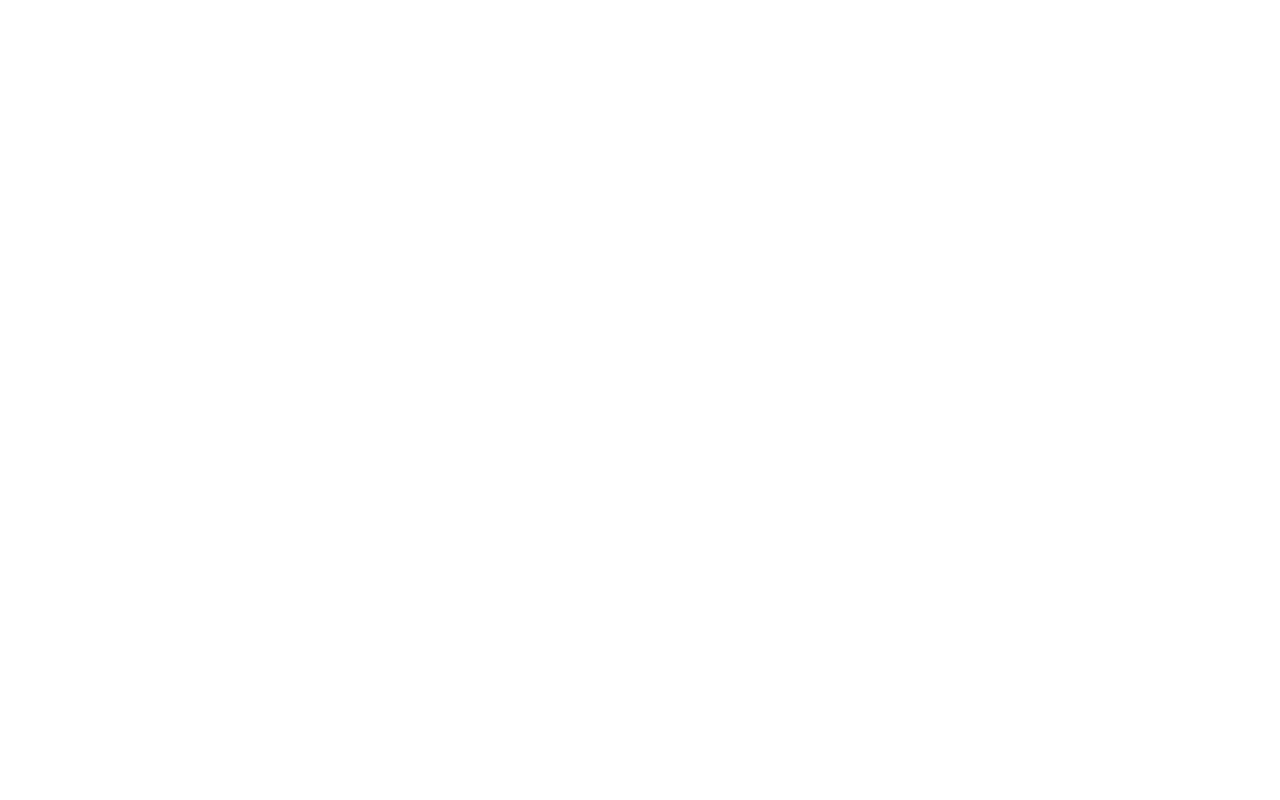
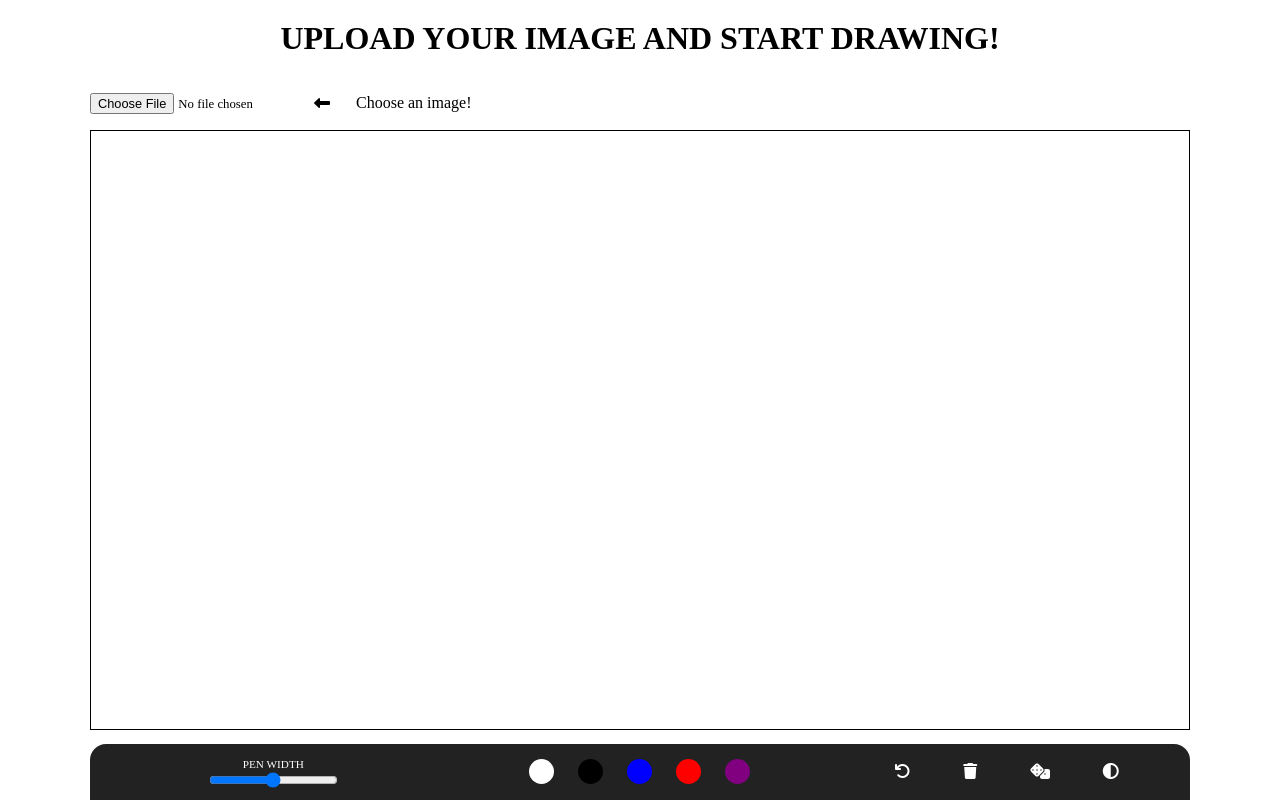
Before and after one commit to dsaglam94/imgCanvas_forESL, a website: page src/index.html in a window 1280 px wide. Drawn offline with Linux system fonts and the light colour scheme.

Commit message:
Finished the interface

```diff
--- a/src/index.html
+++ b/src/index.html
@@ -13,6 +13,45 @@
     <title>Canvas ESL Teaching</title>
 </head>
 <body>
+    <main class="main">
+        <h1 class="main__title">Upload your image and start drawing!</h1>
+        <label for="file-upload" class="file-label">
+            <input id="file-upload" class="file-input" type="file" accept="jpg, png, jpeg">
+            <i class="fas fa-long-arrow-alt-left"></i> Choose an image!
+        </label>
+        <div class="main__image--container">
+            <canvas class="canvas">
 
+            </canvas>
+        </div>
+        <div class="main__tools--container">
+            <div class="pen--container">
+                <label for="pen_range">pen width</label>
+                <input id="pen_range" type="range">
+            </div>
+            <div class="colors--container">
+                <button aria-label="changes the pen's color as 'white'" onclick="colorChange('#fff')" style="background-color: #fff;"></button>
+                <button aria-label="changes the pen's color as 'black'" onclick="colorChange('#000')" style="background-color: #000;"></button>
+                <button aria-label="changes the pen's color as 'blue'" onclick="colorChange('blue')" style="background-color: blue;"></button>
+                <button aria-label="changes the pen's color as 'red'" onclick="colorChange('red')" style="background-color: red;"></button>
+                <button aria-label="changes the pen's color as 'purple'" onclick="colorChange('purple')" style="background-color: purple;"></button>
+            </div>
+            <div class="tools--container">
+                <button aria-label="Undos the last drawing" class="undo">
+                    <i class="fas fa-undo"></i>
+                </button>
+                <button aria-label="clears all the drawings" class="clear">
+                    <i class="fas fa-trash"></i>
+                </button>
+                <button aria-label="opens the dice interface" class="dice">
+                    <i class="fas fa-dice"></i>
+                </button>
+                <button aria-label="changes the theme of the page" class="theme">
+                    <i class="fas fa-adjust"></i>
+                </button>
+            </div>
+        </div>
+        <!-- Dice interface -->
+    </main>
 </body>
 </html>
--- a/src/scss/main.scss
+++ b/src/scss/main.scss
@@ -0,0 +1,171 @@
+@import 'config';
+
+*,
+*::before,
+*::after {
+    box-sizing: inherit;
+}
+
+* {
+    margin: 0;
+    padding: 0;
+}
+
+html, body {
+    box-sizing: border-box;
+    scroll-behavior: smooth;
+}
+
+body {
+    line-height: 1.5;
+    -webkit-font-smoothing: antialiased;
+    overflow-x: hidden;
+    scroll-behavior: smooth;
+}
+
+ul {
+    list-style: none;
+}
+
+img, picture, video, canvas, svg {
+    display: block;
+    max-width: 100%;
+}
+
+input, button, textarea, select {
+    font: inherit;
+    cursor: pointer;
+}
+
+h1, h2, h3, h4 {
+    line-height: 1.4;
+}
+
+button {
+    background-color: transparent;
+    outline: none;
+    border: none;
+    color: #fff;
+}
+
+.main {
+    min-height: 100vh;
+    width: 100%;
+    display: flex;
+    flex-direction: column;
+    align-items: center;
+    justify-content: space-between;
+
+    &__title {
+        text-transform: uppercase;
+        padding-block: .5em;
+    }
+
+    .file-label {
+        width: 1100px;
+        max-width: 100%;
+        display: flex;
+        align-items: center;
+        gap: 1rem;
+        cursor: pointer;
+
+        & input {
+            font-size: .8rem;
+        }
+
+        & i {
+            animation: wiggleLeft 2s linear infinite;
+
+            @keyframes wiggleLeft {
+                0% {
+                    transform: translateX(0);
+                }
+                50% {
+                    transform: translateX(-10px);
+                }
+                0% {
+                    transform: translateX(0);
+                }
+            }
+        }
+    }
+
+    &__image--container {
+        width: 1100px;
+        max-width: 100%;
+        height: 600px;
+        border: 1px solid black;
+    }
+
+    &__tools--container {
+        width: 1100px;
+        max-width: 100%;
+        height: 7vh;
+        display: flex;
+        align-items: center;
+        justify-content: space-around;
+        background: #222;
+        border-top-left-radius: 1rem;
+        border-top-right-radius: 1rem;
+        color: #fff;
+
+        & .pen--container {
+            width: 30%;
+            height: 100%;
+            display: flex;
+            flex-direction: column;
+            align-items: center;
+            justify-content: center;
+
+            & label {
+                text-transform: uppercase;
+                font-size: .7rem;
+            }
+        }
+
+        & .colors--container {
+            width: 30%;
+            height: 100%;
+            display: flex;
+            align-items: center;
+            justify-content: center;
+            gap: 1.5rem;
+
+            & > * {
+                cursor: pointer;
+                width: 25px;
+                height: 25px;
+                border-radius: 50%;
+
+                &:hover,
+                &:focus {
+                    scale: 1.2;
+                    border: 1px solid #fff;
+                }
+            }
+
+            & button:first-of-type:hover,
+            & button:first-of-type:focus {
+            border: 1px solid red;
+            }
+        }
+
+        & .tools--container {
+            width: 30%;
+            height: 100%;
+            display: flex;
+            align-items: center;
+            justify-content: space-evenly;
+
+            & button {
+                cursor: pointer;
+
+                &:hover,
+                &:focus {
+                    scale: 1.2;
+                    color: red;
+                }
+            }
+        }
+    }
+}
```
Also changed, not shown: src/css/main.css, src/scss/_hovers.scss (deleted), 1 other file.
